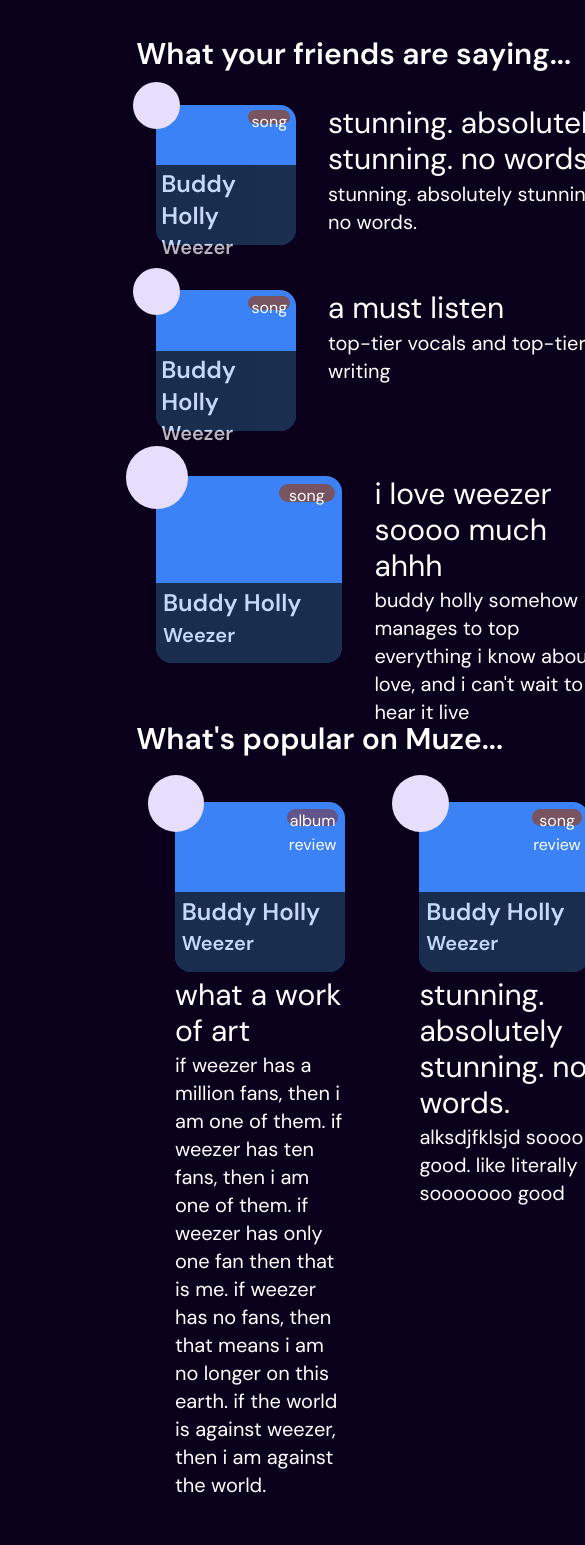
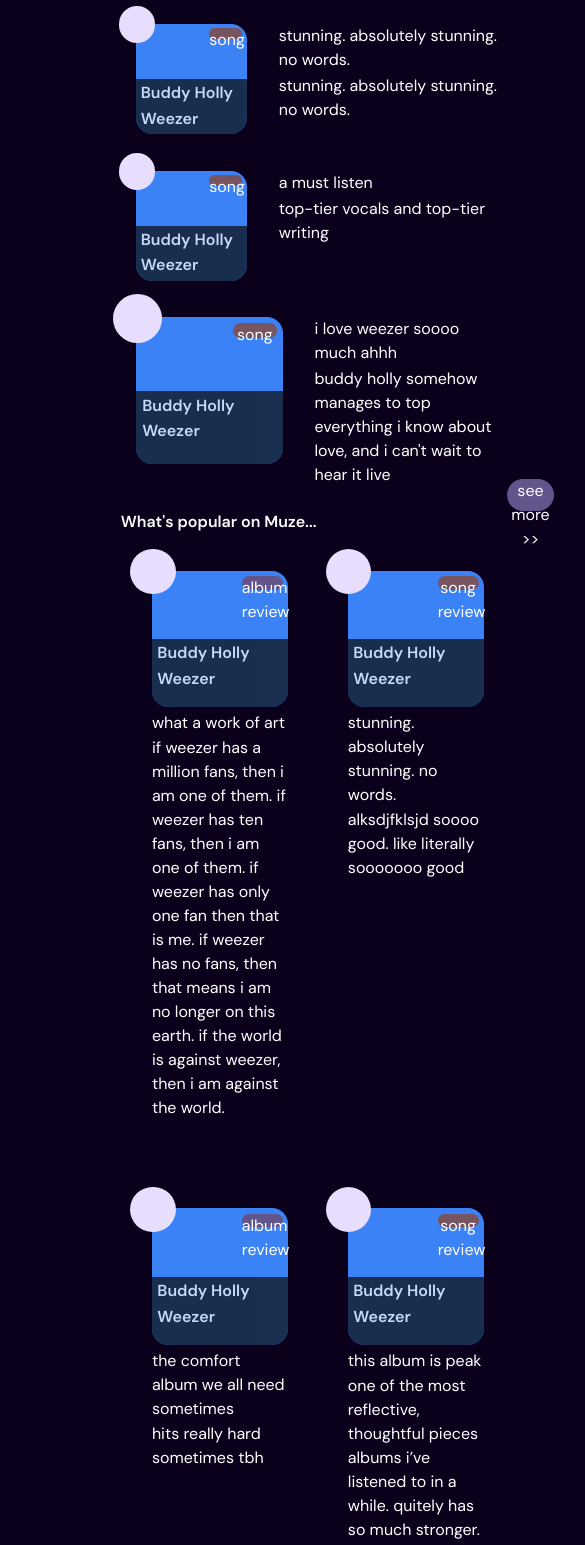
Before and after one commit to theamandawang/Muze, a Next.js app in the folder muze/: page /dashboard in a window 390 px wide. Shown: the part 356-1901 px from the top of the page, 585 px wide, since content can reach past the window. Built offline with nearby package versions, Linux system fonts and the light colour scheme.

Commit message:
fix: text is responsive to screen size changes

```diff
--- a/muze/src/app/dashboard/page.tsx
+++ b/muze/src/app/dashboard/page.tsx
@@ -4,7 +4,7 @@
     return (
         <div className="grid grid-flow-row auto-rows-max mb-[15%] mx-[15%]">
             <div className="px-[12%]">
-                <span className="text-3xl font-semibold">Hey, Maxine!</span>
+                <span className="sm:text-lg md:text-xl lg:text-2xl xl:text-3xl font-semibold">Hey, Maxine!</span>
             </div>
             <div className="grid grid-cols grid-cols-[1fr_5fr_5fr_5fr_1fr] px-[4.5%] gap-8 mt-[2%] items-center">
                 <div className="bg-primary h-6 rounded-full text-center">
@@ -18,30 +18,30 @@
                 </div>
             </div>
             <div className="justify-self-center bg-primary rounded-full mt-[2%] w-[25%] py-[1.25%] text-center">
-                <span className="font-bold">review!</span>
+                <span className="font-bold sm:text-xs md:text-xs lg:text-sm xl:text-base">review!</span>
             </div>
             <div className="px-[12%] mt-[6%]">
-                <span className="text-3xl font-semibold">What your friends are saying...</span>
+                <span className="sm:text-lg md:text-xl lg:text-2xl xl:text-3xl font-semibold">What your friends are saying...</span>
             </div>
             <div className="grid grid-cols grid-cols-[2fr_4fr] px-[15%] gap-8 mt-[5%] mb-[7%]">
                 <AlbumArt hasTitle={true} hasProfileSticker={true} hasTypeSticker={true} type="song"/>
                 <div>
-                    <h2 className="text-3xl">stunning. absolutely stunning. no words.</h2>
-                    <h2 className="text-xl pt-[1%]">stunning. absolutely stunning. no words.</h2>
+                    <h2 className="sm:text-lg md:text-xl lg:text-2xl xl:text-3xl">stunning. absolutely stunning. no words.</h2>
+                    <h2 className="sm:text-sm md:text-base lg:text-lg xl:text-xl pt-[1%]">stunning. absolutely stunning. no words.</h2>
                 </div>
             </div>
             <div className="grid grid-cols grid-cols-[2fr_4fr] px-[15%] gap-8 mb-[7%]">
                 <AlbumArt hasTitle={true} hasProfileSticker={true} hasTypeSticker={true} type="song"/>
                 <div>
-                    <h2 className="text-3xl">a must listen</h2>
-                    <h2 className="text-xl pt-[1%]">top-tier vocals and top-tier writing</h2>
+                    <h2 className="sm:text-lg md:text-xl lg:text-2xl xl:text-3xl">a must listen</h2>
+                    <h2 className="sm:text-sm md:text-base lg:text-lg xl:text-xl pt-[1%]">top-tier vocals and top-tier writing</h2>
                 </div>
             </div>
             <div className="grid grid-cols grid-cols-[2fr_4fr] px-[15%] gap-8 mb-[3%]">
                 <AlbumArt hasTitle={true} hasProfileSticker={true} hasTypeSticker={true} type="song"/>
                 <div>
-                    <h2 className="text-3xl">i love weezer soooo much ahhh</h2>
-                    <h2 className="text-xl pt-[1%]">buddy holly somehow manages to top everything i know about love, and i can't wait to hear it live</h2>
+                    <h2 className="sm:text-base md:text-xl lg:text-2xl xl:text-3xl">i love weezer soooo much ahhh</h2>
+                    <h2 className="sm:text-sm md:text-base lg:text-lg xl:text-xl pt-[1%]">buddy holly somehow manages to top everything i know about love, and i can't wait to hear it live</h2>
                 </div>
             </div>
             <div className="relative mx-[4.5%] px-[4.5%]">
@@ -50,14 +50,14 @@
                 </div>
             </div>
             <div className="px-[12%] mt-[6%]">
-                <span className="text-3xl font-semibold">What's popular on Muze...</span>
+                <span className="sm:text-lg md:text-xl lg:text-2xl xl:text-3xl font-semibold">What's popular on Muze...</span>
             </div>
             <div className="grid grid-cols grid-cols-[1fr_1fr] px-[18%] gap-x-[18%] gap-y-[9%] mt-[7%]">
                 <div>
                     <AlbumArt hasTitle={true} hasProfileSticker={true} hasTypeSticker={true} type="album review"/>
                     <div className="pt-[3%]">
-                        <h2 className="text-3xl">what a work of art</h2>
-                        <p className="text-xl pt-[1%]">if weezer has a million fans, then i am one of them. if weezer has
+                        <h2 className="sm:text-lg md:text-xl lg:text-2xl xl:text-3xl">what a work of art</h2>
+                        <p className="sm:text-sm md:text-base lg:text-lg xl:text-xl pt-[1%]">if weezer has a million fans, then i am one of them. if weezer has
                             ten fans, then i am one of them. if weezer has only one fan then that is me. if weezer has no
                             fans, then that means i am no longer on this earth. if the world is against weezer, then i am
                             against the world. </p>
@@ -66,22 +66,22 @@
                 <div>
                     <AlbumArt hasTitle={true} hasProfileSticker={true} hasTypeSticker={true} type="song review"/>
                     <div className="pt-[3%]">
-                        <h2 className="text-3xl">stunning. absolutely stunning. no words.</h2>
-                        <p className="text-xl pt-[1%]">alksdjfklsjd soooo good. like literally sooooooo good</p>
+                        <h2 className="sm:text-lg md:text-xl lg:text-2xl xl:text-3xl">stunning. absolutely stunning. no words.</h2>
+                        <p className="sm:text-sm md:text-base lg:text-lg xl:text-xl pt-[1%]">alksdjfklsjd soooo good. like literally sooooooo good</p>
                     </div>
                 </div>
                 <div>
                     <AlbumArt hasTitle={true} hasProfileSticker={true} hasTypeSticker={true} type="album review"/>
                     <div className="pt-[3%]">
-                        <h2 className="text-3xl">the comfort album we all need sometimes</h2>
-                        <p className="text-xl pt-[1%]">hits really hard sometimes tbh</p>
+                        <h2 className="sm:text-lg md:text-xl lg:text-2xl xl:text-3xl">the comfort album we all need sometimes</h2>
+                        <p className="sm:text-sm md:text-base lg:text-lg xl:text-xl pt-[1%]">hits really hard sometimes tbh</p>
                     </div>
                 </div>
                 <div>
                     <AlbumArt hasTitle={true} hasProfileSticker={true} hasTypeSticker={true} type="song review"/>
                     <div className="pt-[3%]">
-                        <h2 className="text-3xl">this album is peak</h2>
-                        <p className="text-xl pt-[1%]">one of the most reflective, thoughtful pieces albums i’ve listened
+                        <h2 className="sm:text-lg md:text-xl lg:text-2xl xl:text-3xl">this album is peak</h2>
+                        <p className="sm:text-sm md:text-base lg:text-lg xl:text-xl pt-[1%]">one of the most reflective, thoughtful pieces albums i’ve listened
                             to in a while. quitely has so much stronger. really enjoyed drunk, running, all falls down,
                             and you forced me to. </p>
                     </div>
--- a/muze/src/app/profile/page.tsx
+++ b/muze/src/app/profile/page.tsx
@@ -3,60 +3,65 @@
 export default function Profile(){
     return (
         <div className="grid grid-flow-row auto-rows-max mb-[15%] mx-auto">
-                <div className="relative bg-secondary h-[10rem] w-full">
+                <div className="relative bg-secondary py-[4.3%] w-full">
                     <div className="absolute aspect-square rounded-full bg-tertiary top-[50%] left-[5%] w-[8%] mx-[13%]"></div>
                 </div>
+                {/* sm: md: lg: xl: */}
+                {/* sm: text-sm md: text-base lg: text-lg xl: */}
                 <div className="mx-[15%]">
                     <div className="px-[5%] mt-[7%]">
-                        <h1 className="text-5xl font-bold">Maxine Wu
-                            <span className="text-xl italic px-3 font-normal">(she/her)</span>
+                        <h1 className="font-bold sm:text-2xl md:text-3xl lg:text-4xl xl:text-5xl">Maxine Wu
+                            <span className="italic px-3 font-normal sm:text-sm md:text-base lg:text-lg xl:text-xl">(she/her)</span>
                         </h1>
                     </div>
                     <div className="px-[4%]">
-                            <p className="text-xl px-3 font-normal">@maxinewuu</p>
+                            <p className="px-3 font-normal sm:text-sm md:text-base lg:text-lg xl:text-xl">@maxinewuu</p>
                     </div>
-                    <div className="px-[4%] py-[2rem]">
-                            <p className="text-xl px-3 font-normal">lover of all things pop, kpop/cpop, and jazz &lt;3</p>
-                            <p className="text-xl px-3 italic">Most recently listened to:
-                                <span className="underline px-[0.3rem]">Fallin'</span>
+                    <div className="px-[4%] py-[3%]">
+                            <p className="px-3 font-normal sm:text-sm md:text-base lg:text-lg xl:text-xl">
+                                lover of all things pop, kpop/cpop, and jazz &lt;3
+                            </p>
+                            <p className="px-3 italic sm:text-sm md:text-base lg:text-lg xl:text-xl">
+                                Most recently listened to:
+                                <span className="underline px-[0.5%]">Fallin'</span>
                                 by Harry Styles
                             </p>
                     </div>
                     <div>
                         <div className="grid grid-cols-[1fr_1fr_1fr] px-[4%] gap-x-[8%] mb-[1%]">
                             <div className="justify-self-center bg-primary rounded-full mt-[2%] w-[80%] py-[1.25%] text-center">
-                                <span className="font-bold">latest</span>
+                                <span className="font-bold sm:text-xs md:text-xs lg:text-sm xl:text-base">latest</span>
                             </div>
                             <div className="justify-self-center bg-primary rounded-full mt-[2%] w-[80%] py-[1.25%] text-center">
-                                <span>reviews</span>
+                                <span className="sm:text-xs md:text-xs lg:text-sm xl:text-base">reviews</span>
                             </div>
                             <div className="justify-self-center bg-primary rounded-full mt-[2%] w-[80%] py-[1.25%] text-center">
-                                <span>concerts</span>
+                                <span className="sm:text-xs md:text-xs lg:text-sm xl:text-base">concerts</span>
                             </div>
                         </div>
                     </div>
                     <hr className="w-[95%] justify-self-center"/>
                     <div className="px-[5%] mt-[2%]">
-                        <h1 className="text-3xl font-bold">Heard it here first...</h1>
+                        <h1 className="font-bold sm:text-lg md:text-xl lg:text-2xl xl:text-3xl">Heard it here first...</h1>
                     </div>
                     <div className="grid grid-cols grid-cols-[1fr_4fr] px-[5%] gap-8 mt-[1%] mb-[3%]">
                         <AlbumArt hasTitle={true} type="song"/>
                         <div className="relative">
                             <div className="static bg-primary rounded-full mb-[2%] w-[15%] py-[0.5%] text-center">
-                                <span>album review</span>
+                                <span className="sm:text-xs md:text-xs lg:text-sm xl:text-base">album review</span>
                             </div>
-                            <h2 className="text-3xl">stunning. absolutely stunning. no words.</h2>
-                            <h2 className="text-xl pt-[1%]">stunning. absolutely stunning. no words.</h2>
+                            <h2 className="sm:text-lg md:text-xl lg:text-2xl xl:text-3xl">stunning. absolutely stunning. no words.</h2>
+                            <h2 className="sm:text-sm md:text-base lg:text-lg xl:text-xl pt-[1%]">stunning. absolutely stunning. no words.</h2>
                         </div>
                     </div>
                     <div className="grid grid-cols grid-cols-[1fr_4fr] px-[5%] gap-8 mt-[1%] mb-[3%]">
                         <AlbumArt hasTitle={true} type="song"/>
                         <div className="relative">
                             <div className="static bg-primary rounded-full mb-[2%] w-[15%] py-[0.5%] text-center">
-                                <span>album review</span>
+                                <span className="sm:text-xs md:text-xs lg:text-sm xl:text-base">album review</span>
                             </div>
-                            <h2 className="text-3xl">the best song ever. on repeat all the time.</h2>
-                            <h2 className="text-xl pt-[1%]">the way weezer writes is unmatched. their lyricism on this
+                            <h2 className="sm:text-lg md:text-xl lg:text-2xl xl:text-3xl">the best song ever. on repeat all the time.</h2>
+                            <h2 className="sm:text-sm md:text-base lg:text-lg xl:text-xl pt-[1%]">the way weezer writes is unmatched. their lyricism on this
                                 album is top notch. buddy holly and the sweater song are my top two songs.</h2>
                         </div>
                     </div>
@@ -64,15 +69,15 @@
                         <AlbumArt hasTitle={true} type="song"/>
                         <div className="relative">
                             <div className="static bg-primary rounded-full mb-[2%] w-[15%] py-[0.5%] text-center">
-                                <span>album review</span>
+                                <span className="sm:text-xs md:text-xs lg:text-sm xl:text-base">album review</span>
                             </div>
-                            <h2 className="text-3xl">one of the most powerful bridges, ever. </h2>
-                            <h2 className="text-xl pt-[1%]">so so so so so good. weezer does it again, and we're
+                            <h2 className="sm:text-lg md:text-xl lg:text-2xl xl:text-3xl">one of the most powerful bridges, ever. </h2>
+                            <h2 className="sm:text-sm md:text-base lg:text-lg xl:text-xl pt-[1%]">so so so so so good. weezer does it again, and we're
                                 literally so obsessed. their vocals are always on point, they do not disappoint here.</h2>
                         </div>
                     </div>
                     <div className="px-[5%] mt-[2%]">
-                        <h1 className="text-3xl font-bold">Currently obsessed with...</h1>
+                        <h1 className="sm:text-lg md:text-xl lg:text-2xl xl:text-3xl font-bold">Currently obsessed with...</h1>
                     </div>
                     <div className="grid grid-cols-[1fr_1fr_1fr] px-[5%] gap-[8%] mt-[1%] mb-[3%]">
                         <AlbumArt hasTitle={true} hasTypeSticker={true} type="album" />
--- a/muze/src/components/album_art/album_art.tsx
+++ b/muze/src/components/album_art/album_art.tsx
@@ -18,9 +18,9 @@
                 <div className="absolute bg-primary rounded-xl text-center place-content-center h-[10%] w-[30%] top-[4%] right-[4%]">{type}</div>
             )}
             {hasTitle && (
-                <div className="absolute h-[5rem] w-full bg-stone-950 bottom-0 rounded-b-2xl opacity-70">
-                    <h2 className="font-semibold ml-[4%] mt-[2%] text-2xl">Buddy Holly</h2>
-                    <h2 className=" font-semibold ml-[4%] mt-[1%] text-xl">Weezer</h2>
+                <div className="absolute h-[50%] w-full bg-stone-950 bottom-0 rounded-b-2xl opacity-70">
+                    <h2 className="font-semibold ml-[4%] mt-[2%] sm:text-base md:text-lg lg:text-xl xl:text-2xl">Buddy Holly</h2>
+                    <h2 className=" font-semibold ml-[4%] mt-[1%] sm:text-xs md:text-base lg:text-lg xl:text-xl">Weezer</h2>
                 </div>
             )}
         </div>
```
